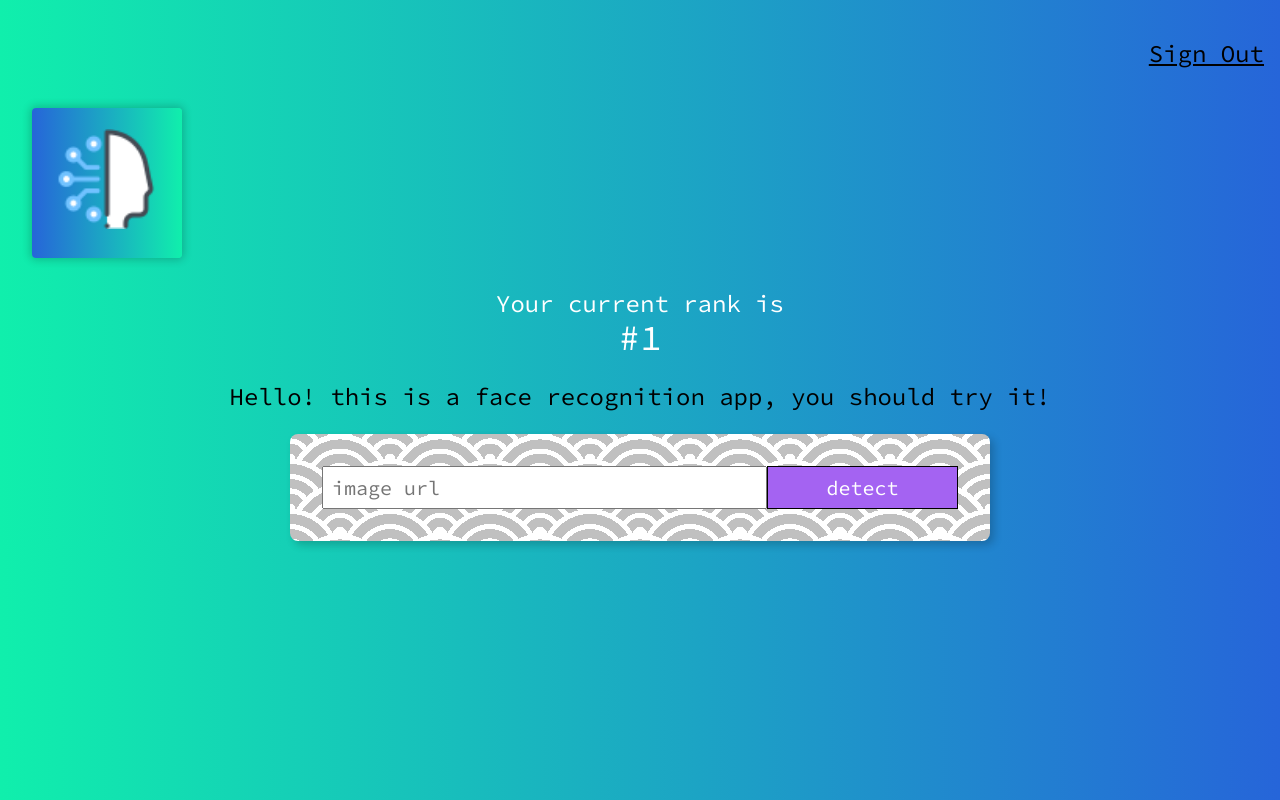
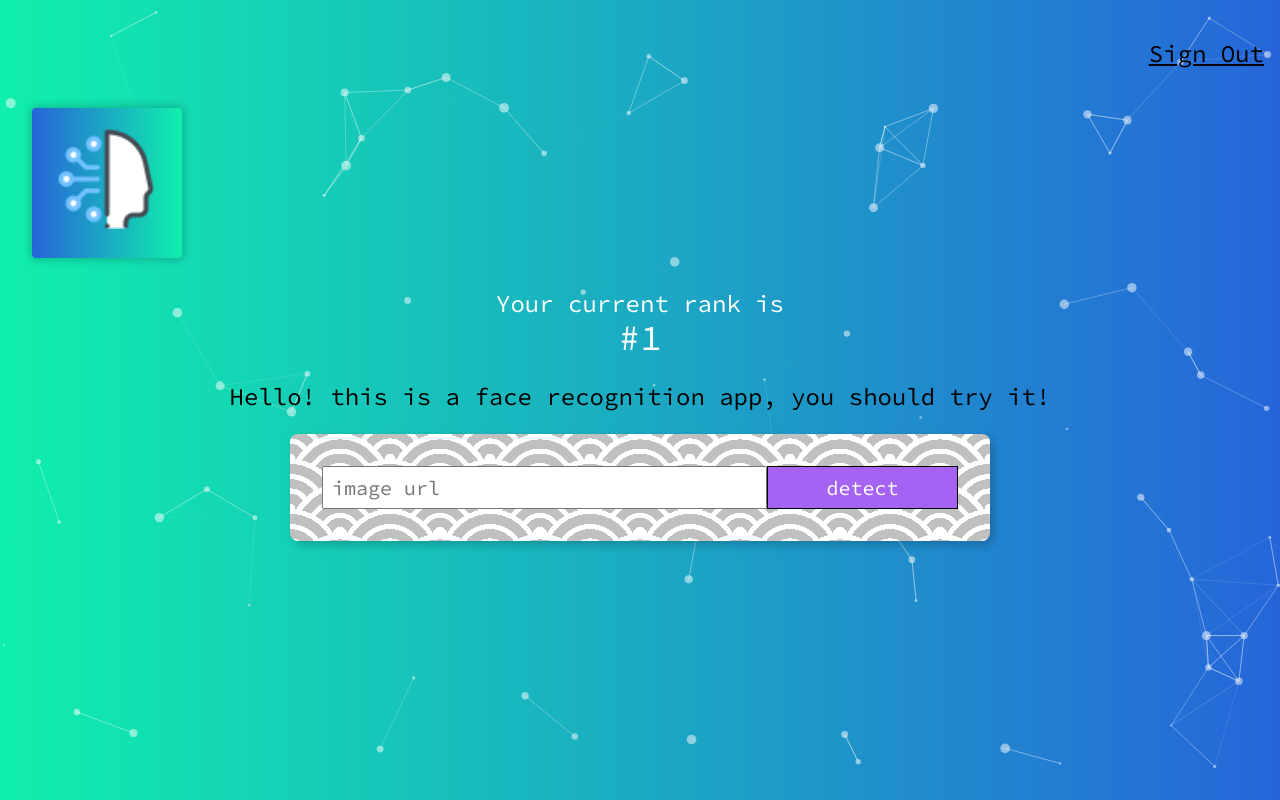
Before and after one commit to Sabmus/facerecognition, a React (Create React App) app: page / in a window 1280 px wide. Built offline with nearby package versions, Linux system fonts and the light colour scheme.

Commit message:
Added particles

```diff
--- a/package.json
+++ b/package.json
@@ -9,8 +9,10 @@
     "react": "^18.2.0",
     "react-dom": "^18.2.0",
     "react-parallax-tilt": "^1.7.77",
+    "react-particles": "^2.6.0",
     "react-scripts": "5.0.1",
     "tachyons": "^4.12.0",
+    "tsparticles": "^2.6.0",
     "web-vitals": "^2.1.4"
   },
   "scripts": {
--- a/src/App.js
+++ b/src/App.js
@@ -3,10 +3,12 @@
 import Logo from './components/logo/Logo';
 import ImageUrlInput from './components/imageurlinput/ImageUrlInput';
 import Rank from './components/rank/Rank';
+import ParticlesComponent from './components/particles/ParticlesComponent';
 
 function App() {
   return (
     <div className="App">
+      <ParticlesComponent id="tsparticles" />
       <Navigation />
       <Logo />
       <Rank />
--- /dev/null
+++ b/src/components/particles/ParticlesComponent.js
@@ -0,0 +1,100 @@
+import React from "react";
+import { useCallback } from "react";
+import Particles from "react-particles";
+import { loadFull } from "tsparticles";
+
+const particlesOptions = {
+    fullScreen: {
+      enable: true,
+      zIndex: -1,
+    },
+    fpsLimit: 70,
+    /**interactivity: {
+        events: {
+            onClick: {
+                enable: true,
+                mode: "push",
+            },
+            onHover: {
+                enable: true,
+                mode: "repulse",
+            },
+            resize: true,
+        },
+        modes: {
+            push: {
+                quantity: 4,
+            },
+            repulse: {
+                distance: 100,
+                duration: 0.4,
+            },
+        },
+    },*/
+    particles: {
+        color: {
+            value: "#ffffff",
+        },
+        links: {
+            color: "#ffffff",
+            distance: 100,
+            enable: true,
+            opacity: 0.5,
+            width: 1,
+        },
+        collisions: {
+            enable: true,
+        },
+        move: {
+            directions: "none",
+            enable: true,
+            outModes: {
+                default: "bounce",
+            },
+            random: false,
+            speed: 3,
+            straight: false,
+        },
+        number: {
+            density: {
+                enable: true,
+                area: 800,
+            },
+            value: 70,
+        },
+        opacity: {
+            value: 0.5,
+        },
+        shape: {
+            type: "circle",
+        },
+        size: {
+            value: { min: 1, max: 5 },
+        },
+    },
+    detectRetina: true,
+}
+
+const ParticlesComponent = (props) => {
+    const particlesInit = useCallback(async engine => {
+        console.log(engine);
+        // you can initiate the tsParticles instance (engine) here, adding custom shapes or presets
+        // this loads the tsparticles package bundle, it's the easiest method for getting everything ready
+        // starting from v2 you can add only the features you need reducing the bundle size
+        await loadFull(engine);
+    }, []);
+
+    /*const particlesLoaded = useCallback(async container => {
+        await console.log(container);
+    }, []);*/
+
+    return (
+        <Particles id={props.id}
+            init={particlesInit}
+            //loaded={particlesLoaded}
+            options={particlesOptions}
+        />
+    );
+}
+
+export default ParticlesComponent;
```
Also changed, not shown: src/App.css (line endings or trailing spaces), 2 other files (tests, documents, lock files or other folders).
